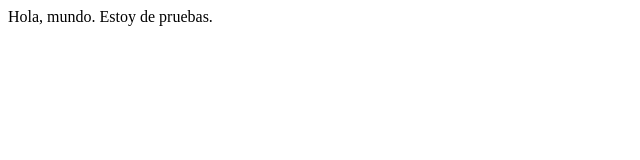
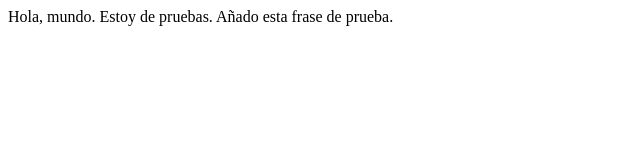
Before and after one commit to Volkiw/proyectos-adalab, a plain HTML site: page modulo-01-ejercicio-01/index.html in a window 1280 px wide. Shown: the whole page, without its empty margins (0-640 px from the left). Drawn offline with Linux system fonts and the light colour scheme.

Commit message:
Añado otra frase

```diff
--- a/modulo-01-ejercicio-01/index.html
+++ b/modulo-01-ejercicio-01/index.html
@@ -7,5 +7,6 @@
 </head>
 <body>
     Hola, mundo. Estoy de pruebas.
+    Añado esta frase de prueba.
 </body>
 </html>
```
Also changed, not shown: 1 other file.
